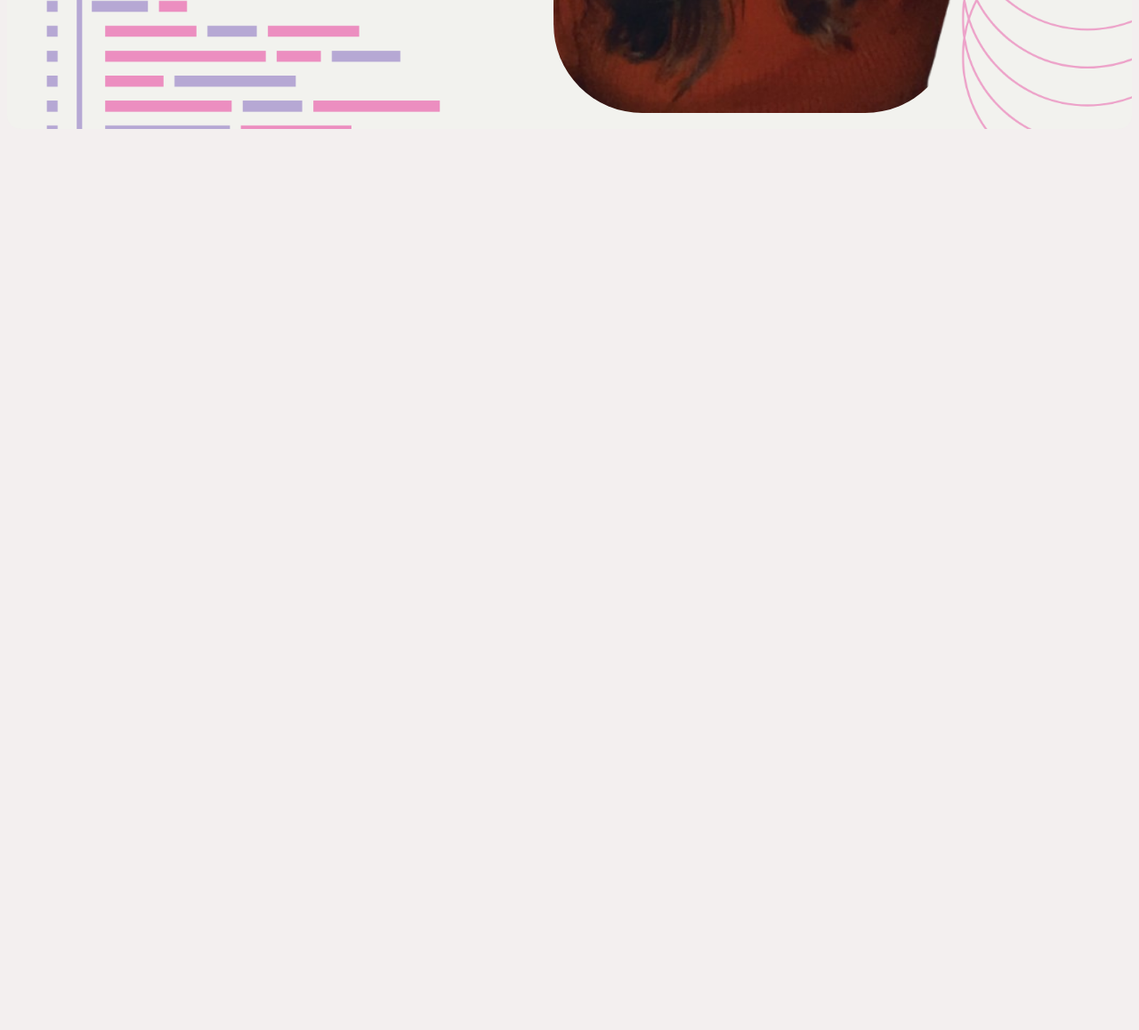
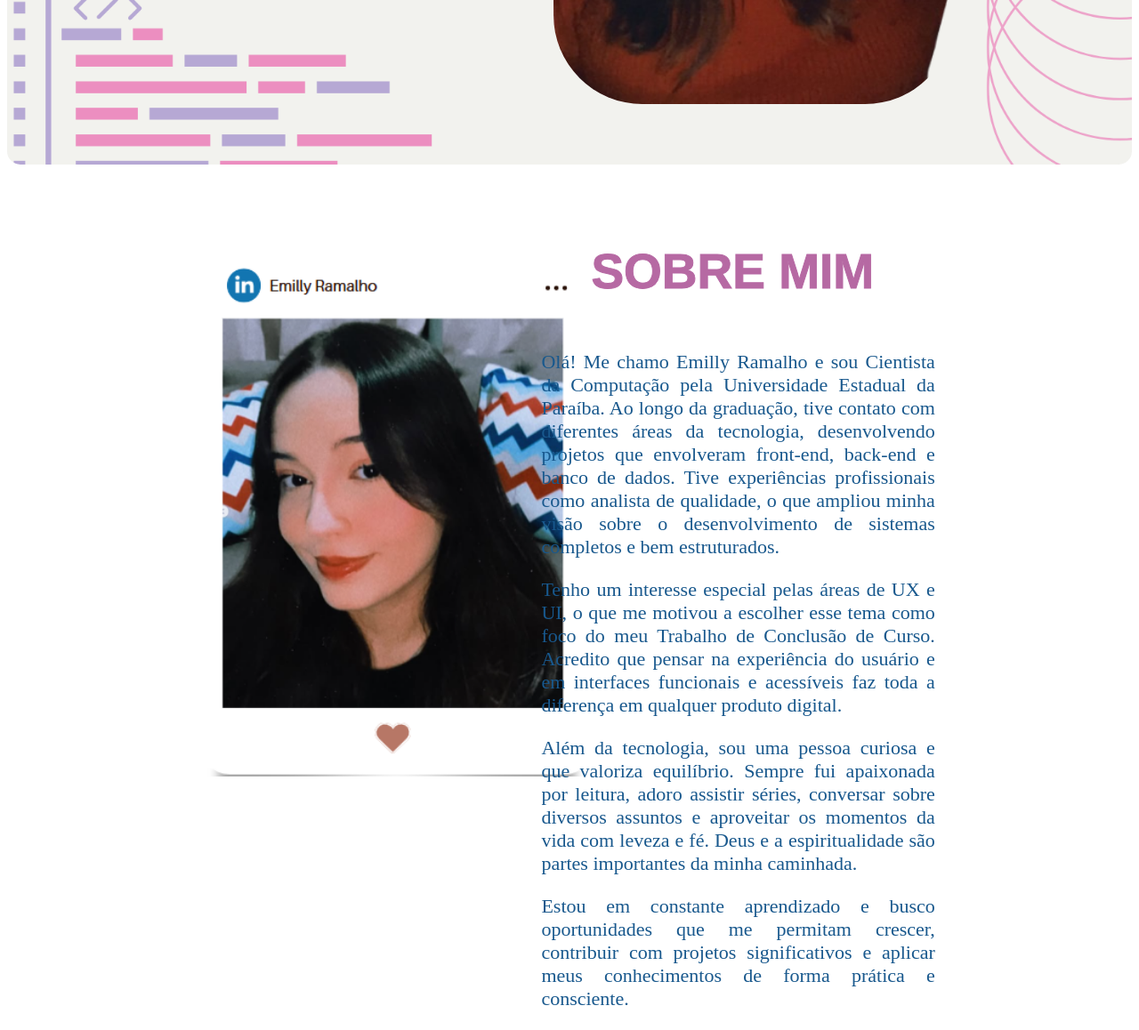
Before and after one commit to EmillySRamalho/CriacaoPortifolio, a plain HTML site: page index.html in a window 1280 px wide. Shown: the part 762-1920 px from the top of the page at 89% size. Before the commit the page ends 915 px from the top, so only its background shows below. Drawn offline with Linux system fonts and the light colour scheme.

Commit message:
sobremim

```diff
--- a/index.html
+++ b/index.html
@@ -22,5 +22,17 @@
             <div class="nome2">Cientista da Computação</div>
         </div>
     </div>
+    <div class = "carrossel">
+        <img src="img/foto1.png" class="imagem3">
+        <div class = "texto"> Sobre Mim </div>
+        <div class="texto1">
+    <p>Olá! Me chamo Emilly Ramalho e sou Cientista da Computação pela Universidade Estadual da Paraíba. Ao longo da graduação, tive contato com diferentes áreas da tecnologia, desenvolvendo projetos que envolveram front-end, back-end e banco de dados. Tive experiências profissionais como analista de qualidade, o que ampliou minha visão sobre o desenvolvimento de sistemas completos e bem estruturados.</p>
+
+    <p>Tenho um interesse especial pelas áreas de UX e UI, o que me motivou a escolher esse tema como foco do meu Trabalho de Conclusão de Curso. Acredito que pensar na experiência do usuário e em interfaces funcionais e acessíveis faz toda a diferença em qualquer produto digital.</p>
+
+    <p>Além da tecnologia, sou uma pessoa curiosa e que valoriza equilíbrio. Sempre fui apaixonada por leitura, adoro assistir séries, conversar sobre diversos assuntos e aproveitar os momentos da vida com leveza e fé. Deus e a espiritualidade são partes importantes da minha caminhada.</p>
+
+    <p>Estou em constante aprendizado e busco oportunidades que me permitam crescer, contribuir com projetos significativos e aplicar meus conhecimentos de forma prática e consciente.</p>
+    </div>
 </body>
 </html>
--- a/style.css
+++ b/style.css
@@ -1,5 +1,5 @@
 body {
-    background-color: rgb(243, 239, 239);
+    background-color: rgb(255, 255, 255);
 }
 
 .imagem{
@@ -11,9 +11,9 @@ body {
 }
 .container{
     background-color: rgb(184, 150, 150);
-    height: 800px;
+    height: 850px;
     border-radius: 20px;
-    margin-top: 30px;
+    margin-top: 20px;
 }
 
 .buttons{
@@ -24,7 +24,7 @@ body {
 }
 
 .button1{
-    background-color: #cdc3d3;
+    background-color: #eae2ee;
     color: rgb(15, 15, 15);
     padding: 12px 20px;
     border: 2px solid rgb(226, 211, 214);
@@ -85,3 +85,41 @@ button:hover{
   font-family:'Montserrat';
   font-style: italic;
 }
+
+.carrossel{
+  background-color: rgb(255, 255, 255);
+  position: relative;
+  height: 850px;
+}
+
+.texto {
+ position: absolute;
+  top: 80px;
+  left: 64.5%;
+  transform: translateX(-50%);
+  font-size: 55px;
+  font-weight: bold;
+  font-family: 'Poppins', sans-serif;
+  color: rgb(182, 105, 163);
+  padding: 8px 16px;
+  text-transform: uppercase;
+  -webkit-text-stroke: 1px
+}
+
+.texto1 {
+  position: absolute;
+  top: 22%;
+  left: 65%;
+  transform: translateX(-50%);
+  font-size: 22px;
+  font-family:'Times New Roman';
+  color: #18588d;
+  text-align: justify;
+}
+
+.imagem3 {
+  position: relative;
+  left: 17%;
+  margin-top: 7%;
+  height: 600px;
+}
```
Also changed, not shown: img/foto1.png (added).
